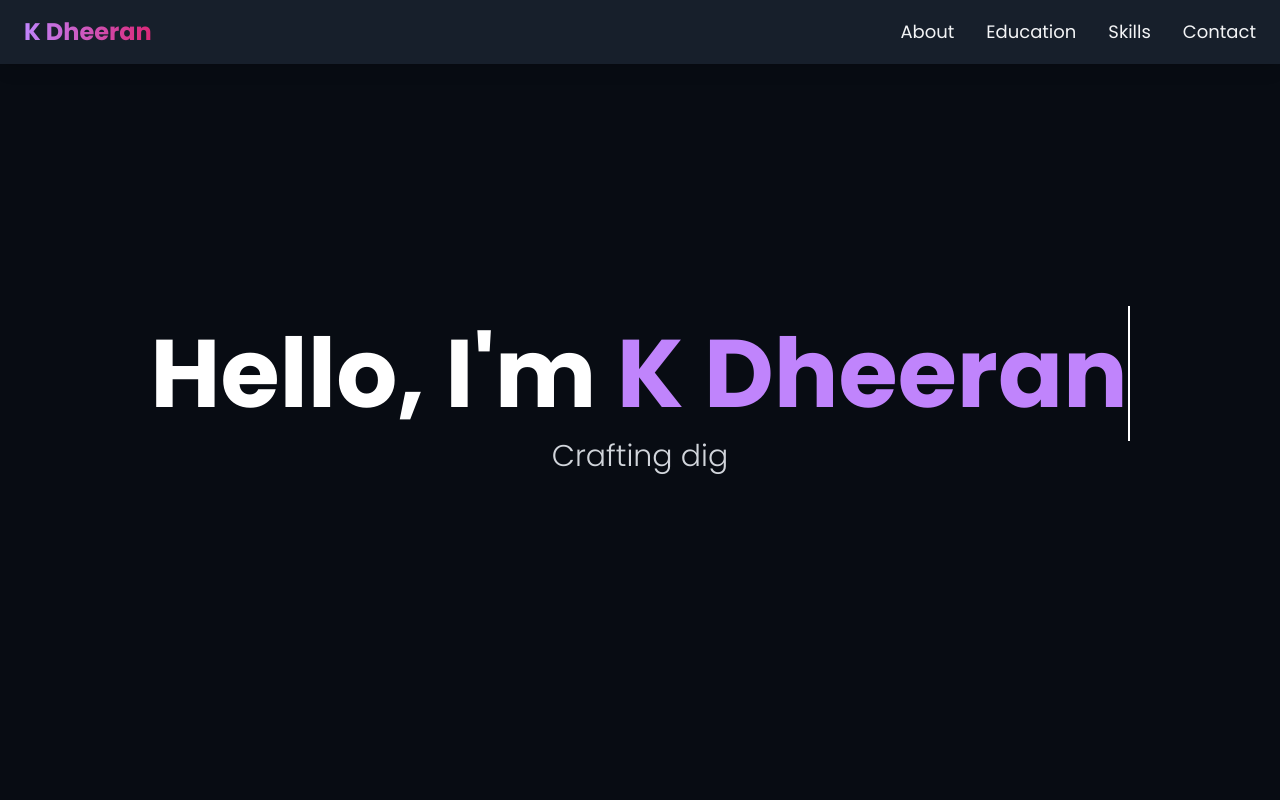
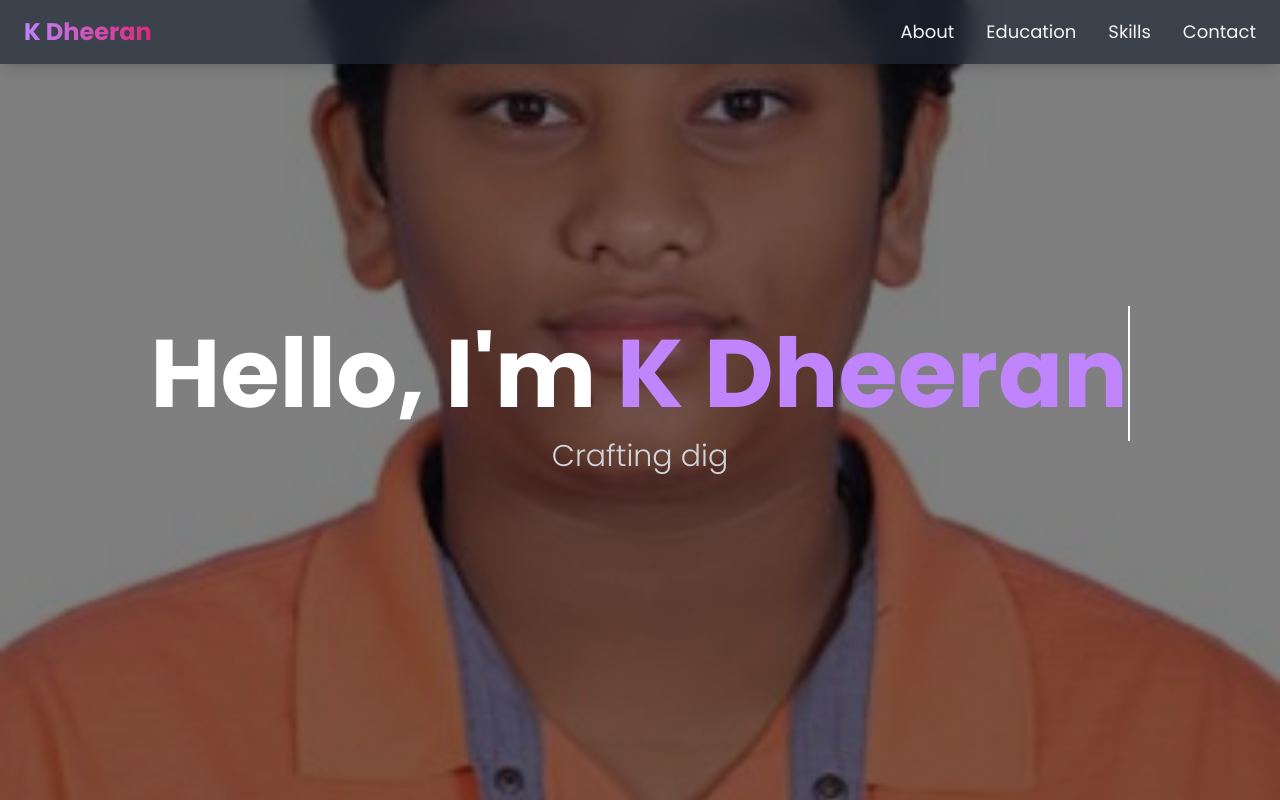
Before and after one commit to 2222dheeran/Porfolio, a plain HTML site: page index.html in a window 1280 px wide. Shown: the top 800 px of the page. Drawn offline with nearby package versions, Linux system fonts and the light colour scheme.

Commit message:
Update index.html
Updated the image with .jpg extension in the code

```diff
--- a/index.html
+++ b/index.html
@@ -100,7 +100,7 @@
     <!-- Hero Section with Background Image -->
     <main>
         <section id="home" class="h-screen flex flex-col justify-center items-center text-center p-6 bg-gray-900 bg-cover bg-center relative"
-            style="background-image: url('Passport Size Photo');">
+            style="background-image: url('Passport Size Photo.jpg');">
 
             <!-- Overlay -->
             <div class="absolute inset-0 bg-black bg-opacity-50"></div>
```
